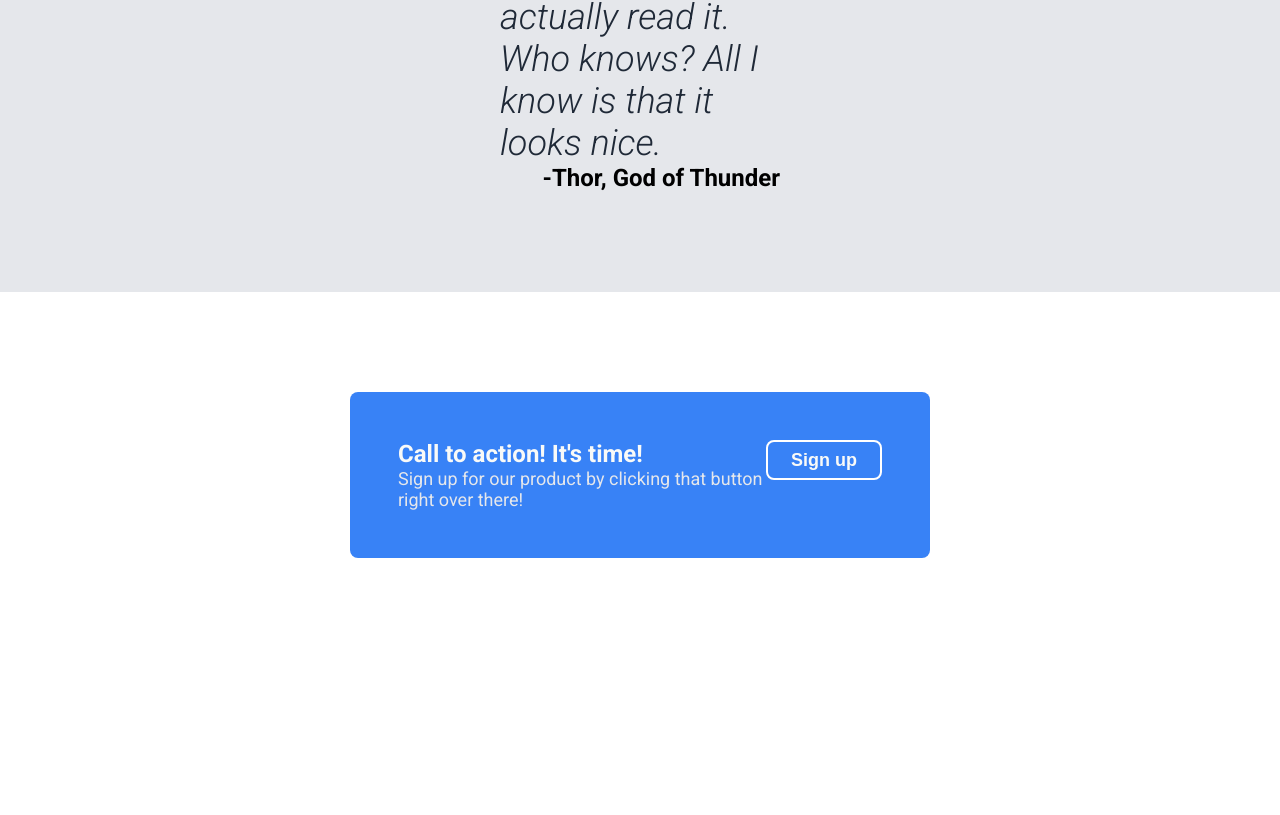
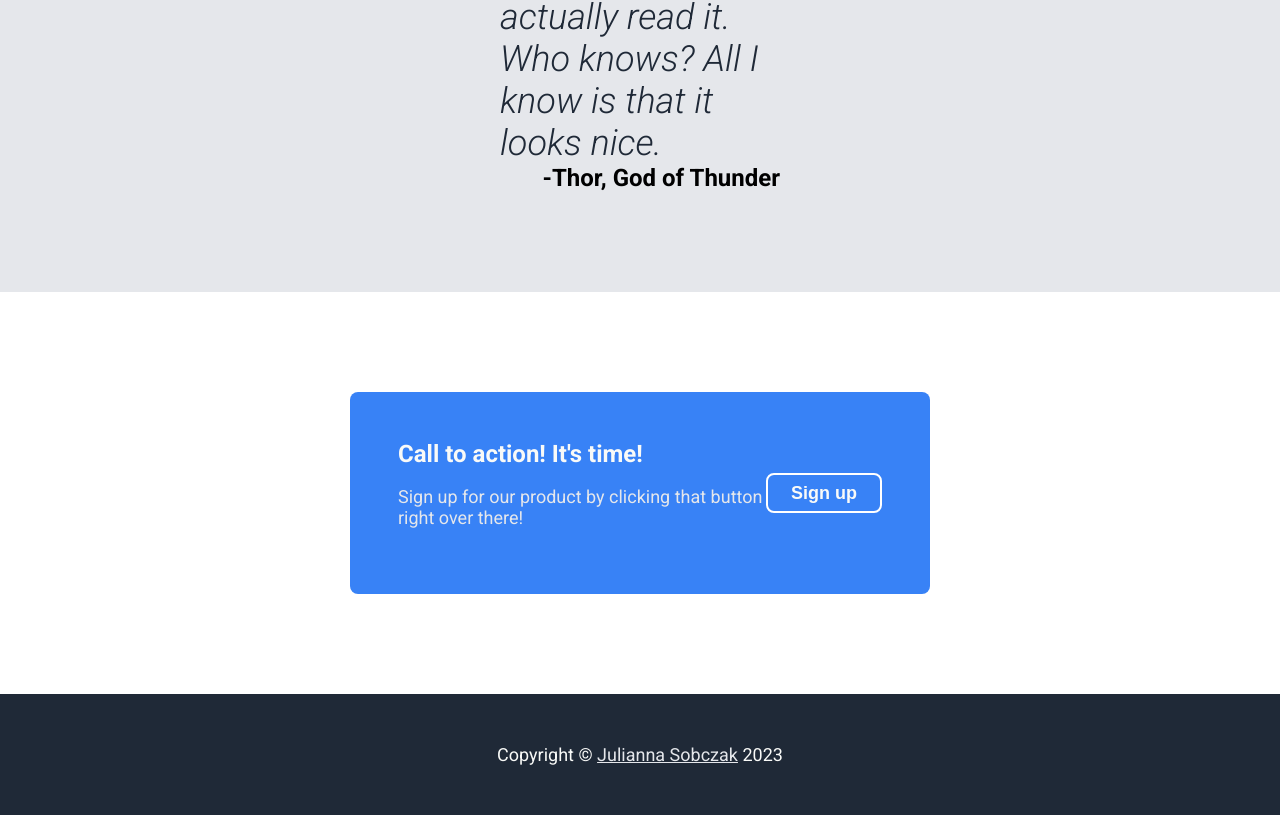
Before and after one commit to McJuliette/landing-page, a plain HTML site: page index.html in a window 1280 px wide. Shown: the part 1590-2405 px from the top of the page. Before the commit the page ends 2248 px from the top, so only its background shows below. Drawn offline with Linux system fonts and the light colour scheme.

Commit message:
Add footer

```diff
--- a/index.html
+++ b/index.html
@@ -72,10 +72,13 @@
         <div class="cta-section">
             <div>
                 <h3 class="cta">Call to action! It's time!</h3>
-                <p style="margin: 0;">Sign up for our product by clicking that button right over there!</p>
+                <p class="">Sign up for our product by clicking that button right over there!</p>
             </div>
             <button class="cta-button">Sign up</button>
         </div>
+
+        <div class="footer">
+            <p>Copyright © <a class="github-link" href="https://github.com/McJuliette">Julianna Sobczak</a> 2023</p>
+        </div>
     </body>
-
 </html>
--- a/styles.css
+++ b/styles.css
@@ -137,6 +137,7 @@ h2 {
     margin: 100px 350px;
     display: flex;
     justify-content: space-around;
+    align-items: center;
     border-radius: 8px;
     padding: 48px;
     color: #E5E7EB;
@@ -155,3 +156,15 @@ h3 {
 .cta-button {
     border: solid white 2px;
 }
+
+.footer {
+    background-color: #1F2937;
+    color: #F9FAF8;
+    padding: 32px;
+    font-size: 18px;
+    text-align: center;
+}
+
+.github-link {
+    text-decoration: underline;
+}
```
